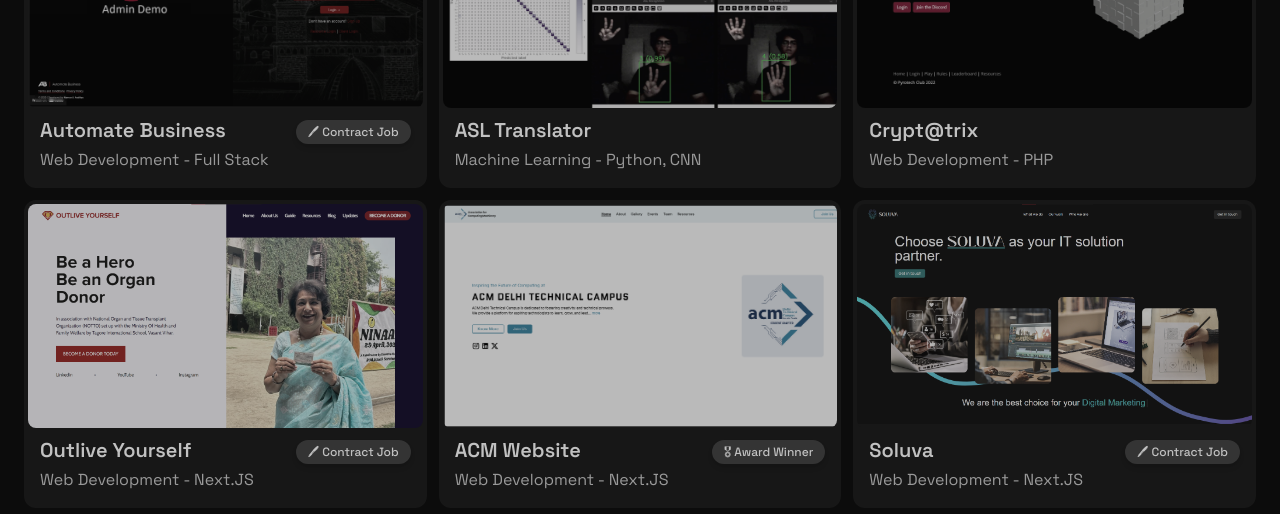
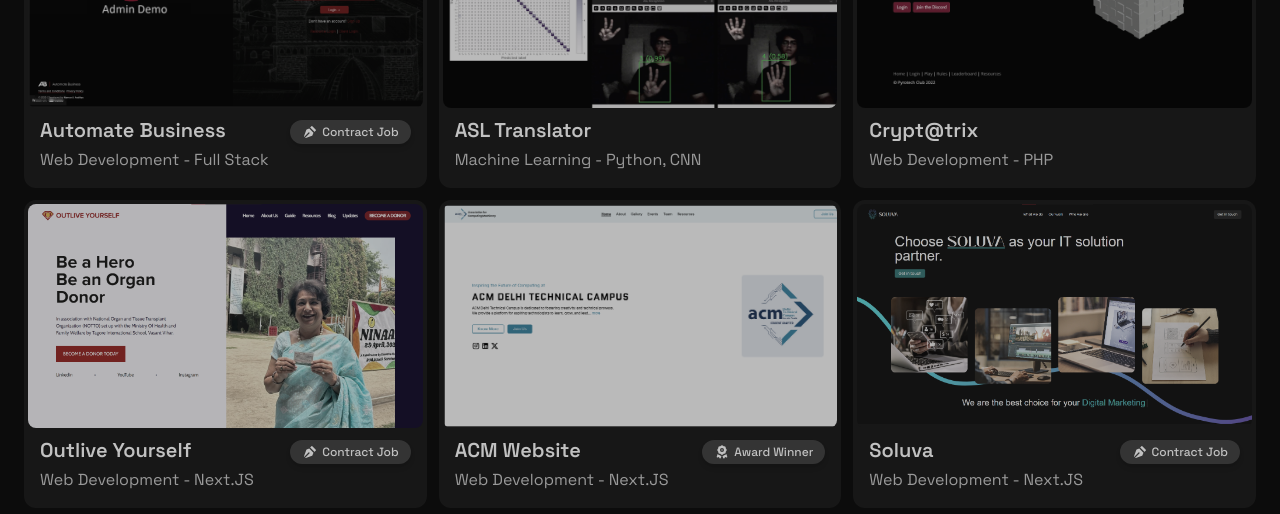
Before and after one commit to NamanChandok/namanchandok.github.io, a Next.js app: page / in a window 1280 px wide. Shown: the part 2460-2974 px from the top of the page. Built offline with nearby package versions, Linux system fonts and the light colour scheme.

Commit message:
update badge renderign

```diff
--- a/components/Project.tsx
+++ b/components/Project.tsx
@@ -26,7 +26,47 @@ export default function Project({ title, imgUrl, desc, url, badge }: Props) {
         <div className="flex items-end justify-between">
           <h4 className="text-xl font-semibold text-foreground">{title}</h4>
           {badge && (
-            <span className="w-max h-max text-xs py-1 px-3 rounded-full font-medium bg-muted shadow-md text-foreground">
+            <span className="flex items-center gap-1 text-xs py-1 px-3 rounded-full font-medium bg-muted shadow-md text-foreground">
+              {badge.includes("Award") ? (
+                <svg
+                  className="w-4 h-4"
+                  aria-hidden="true"
+                  xmlns="http://www.w3.org/2000/svg"
+                  width="24"
+                  height="24"
+                  fill="currentColor"
+                  viewBox="0 0 24 24"
+                >
+                  <path d="M11 9a1 1 0 1 1 2 0 1 1 0 0 1-2 0Z" />
+                  <path
+                    fillRule="evenodd"
+                    d="M9.896 3.051a2.681 2.681 0 0 1 4.208 0c.147.186.38.282.615.255a2.681 2.681 0 0 1 2.976 2.975.681.681 0 0 0 .254.615 2.681 2.681 0 0 1 0 4.208.682.682 0 0 0-.254.615 2.681 2.681 0 0 1-2.976 2.976.681.681 0 0 0-.615.254 2.682 2.682 0 0 1-4.208 0 .681.681 0 0 0-.614-.255 2.681 2.681 0 0 1-2.976-2.975.681.681 0 0 0-.255-.615 2.681 2.681 0 0 1 0-4.208.681.681 0 0 0 .255-.615 2.681 2.681 0 0 1 2.976-2.975.681.681 0 0 0 .614-.255ZM12 6a3 3 0 1 0 0 6 3 3 0 0 0 0-6Z"
+                    clipRule="evenodd"
+                  />
+                  <path d="M5.395 15.055 4.07 19a1 1 0 0 0 1.264 1.267l1.95-.65 1.144 1.707A1 1 0 0 0 10.2 21.1l1.12-3.18a4.641 4.641 0 0 1-2.515-1.208 4.667 4.667 0 0 1-3.411-1.656Zm7.269 2.867 1.12 3.177a1 1 0 0 0 1.773.224l1.144-1.707 1.95.65A1 1 0 0 0 19.915 19l-1.32-3.93a4.667 4.667 0 0 1-3.4 1.642 4.643 4.643 0 0 1-2.53 1.21Z" />
+                </svg>
+              ) : (
+                ""
+              )}
+              {badge.includes("Contract") ? (
+                <svg
+                  className="w-4 h-4"
+                  aria-hidden="true"
+                  xmlns="http://www.w3.org/2000/svg"
+                  width="24"
+                  height="24"
+                  fill="currentColor"
+                  viewBox="0 0 24 24"
+                >
+                  <path
+                    fillRule="evenodd"
+                    d="M15.514 3.293a1 1 0 0 0-1.415 0L12.151 5.24a.93.93 0 0 1 .056.052l6.5 6.5a.97.97 0 0 1 .052.056L20.707 9.9a1 1 0 0 0 0-1.415l-5.193-5.193ZM7.004 8.27l3.892-1.46 6.293 6.293-1.46 3.893a1 1 0 0 1-.603.591l-9.494 3.355a1 1 0 0 1-.98-.18l6.452-6.453a1 1 0 0 0-1.414-1.414l-6.453 6.452a1 1 0 0 1-.18-.98l3.355-9.494a1 1 0 0 1 .591-.603Z"
+                    clipRule="evenodd"
+                  />
+                </svg>
+              ) : (
+                ""
+              )}
               {badge}
             </span>
           )}
--- a/components/projectsdata.ts
+++ b/components/projectsdata.ts
@@ -4,7 +4,7 @@ export const projectsData = [
     imgUrl: "/projects/automate.png",
     desc: "Web Development - Full Stack",
     url: "https://coral-app-he6oc.ondigitalocean.app/",
-    badge: "🖊 Contract Job",
+    badge: "Contract Job",
   },
   {
     title: "ASL Translator",
@@ -23,21 +23,21 @@ export const projectsData = [
     imgUrl: "/projects/outlive.png",
     desc: "Web Development - Next.JS",
     url: "https://github.com/NamanChandok/outlive",
-    badge: "🖊 Contract Job",
+    badge: "Contract Job",
   },
   {
     title: "ACM Website",
     imgUrl: "/projects/acm.png",
     desc: "Web Development - Next.JS",
     url: "https://github.com/NamanChandok/acm-dtc",
-    badge: "🎖 Award Winner",
+    badge: "Award Winner",
   },
   {
     title: "Soluva",
     imgUrl: "/projects/soluva.png",
     desc: "Web Development - Next.JS",
     url: "https://github.com/NamanChandok/soluva",
-    badge: "🖊 Contract Job",
+    badge: "Contract Job",
   },
   {
     title: "Posters",
```
